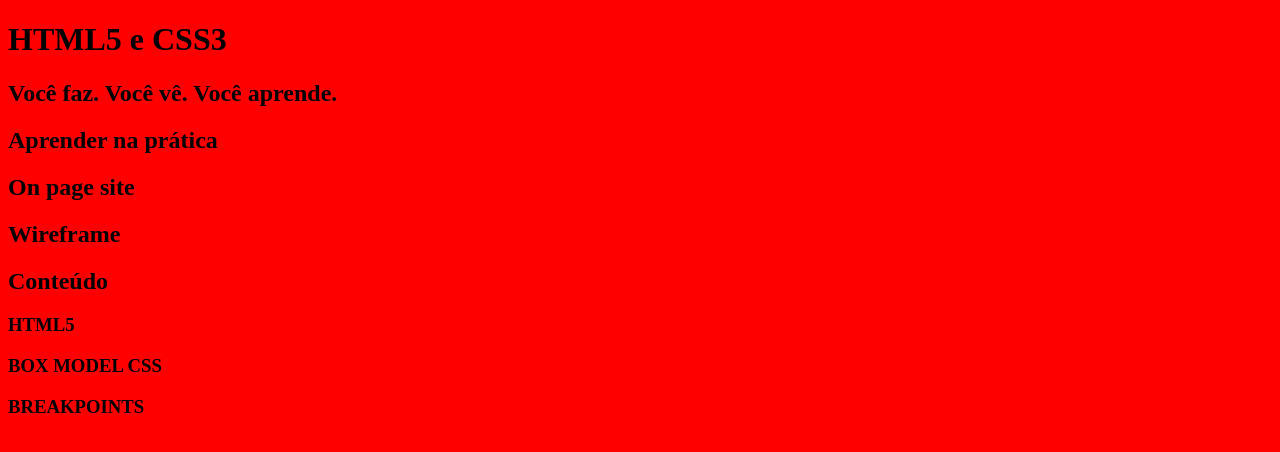
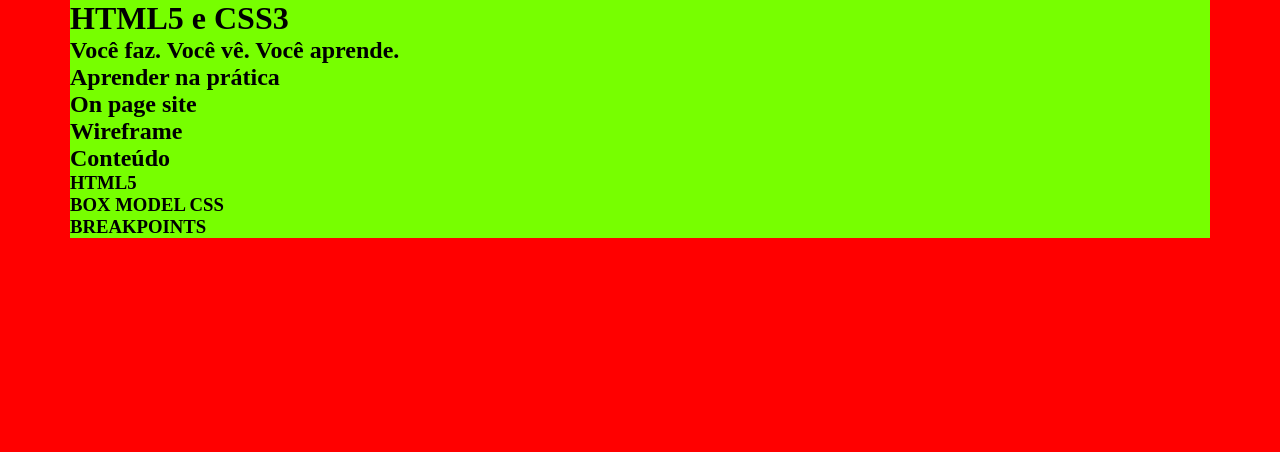
Before and after one commit to danielcollar/html5css3, a plain HTML site: page index.html in a window 1280 px wide. Drawn offline with Linux system fonts and the light colour scheme.

Commit message:
Modificações no layout

```diff
--- a/index.html
+++ b/index.html
@@ -2,6 +2,7 @@
 <html lang="pt-br">
 <head>
   <meta charset="UTF-8">
+  <meta http-equiv="X-UA-Compatible" content="IE=edge">
   <meta name="viewport" content="width=device-width, initial-scale=1.0">
   <title>HTML5 CSS - One page site</title>
   <meta name="description" content="Aprenda HTML5, CSS3 e SEO de forma simples, prática e objetiva desenvolvendo passo a passo do zero até a hospedagem um site one page moderno e responsivo.">
@@ -11,35 +12,56 @@
 <body>
   <!-- Cabeçalho -->
     <header>
+        <div class="Container">
+
+        </div>
 
     </header>
    <!-- Destaque -->
     <main>
+        <div class="Container">
              <h1>HTML5 e CSS3</h1>
              <h2>Você faz. Você vê. Você aprende.</h2>
+        </div>
+
     </main>
   <!-- Sobre -->
    <section>
+         <div class="Container">
               <h2>Aprender na prática</h2>
+          </div>
+
+
    </section>
    <!-- One page-->
     <section>
+          <div class="Container">
               <h2>On page site</h2>
+          </div>
+
     </section>
     <!-- Wireframe -->
 <section>
+        <div class="Container">
            <h2>Wireframe</h2>
+        </div>
+
 </section>
 <!-- Conteúdo -->
 <section>
+        <div class="Container">
             <h2>Conteúdo</h2>
             <h3>HTML5</h3>
              <h3>BOX MODEL CSS</h3>
              <h3>BREAKPOINTS</h3>
+        </div>
+
 </section>
 <!-- Rodapé -->
  <footer>
+      <div class="Container">
 
+      </div>
  </footer>
 
 </body>
--- a/style.css
+++ b/style.css
@@ -1,16 +1,50 @@
+
+
+/*Importação Google Fonts*/
+@import url('https://fonts.googleapis.com/css2?family=Open+Sans:ital,wght@0,300..800;1,300..800&display=swap');
+
+
+/*CSS RESET*/
+*{
+    margin: 0;
+    border: 0;
+    padding: 0;
+
+}
+
+
+body{
+    font-family: "Open Sans",sans-serif serif;
+    font-size: 1em;
+}
+/* Layout */
+.Container {
+    margin: 0 auto;
+    background-color: #7f0;
+}
+
 /* Smartphone portrait */
 /* Smartphone Landscape */
 @media (min-width: 576px){
     body{
         background-color: #0ff;
 }
+        /*Layout*/
+        .Container{
+          width: 540px;
+        }
 }
+
 /* Tablet portrait*/
 
 @media (min-width: 768px){
     body{
         background-color: #ff0;
 }
+                /*Layout*/
+                .Container{
+                    width: 720px;
+  }
 }
 /* Tablet Landscape */
 
@@ -18,6 +52,10 @@
     body{
         background-color: #ff6600;
 }
+        /*Layout*/
+        .Container{
+            width: 960px;
+  }
 }
 
 /* pc */
@@ -25,4 +63,8 @@
     body{
         background-color: #ff0000
 }
+        /*Layout*/
+        .Container{
+            width: 1140px;
+  }
 }
```
Lines whose indentation alone changed are shown as unchanged.
